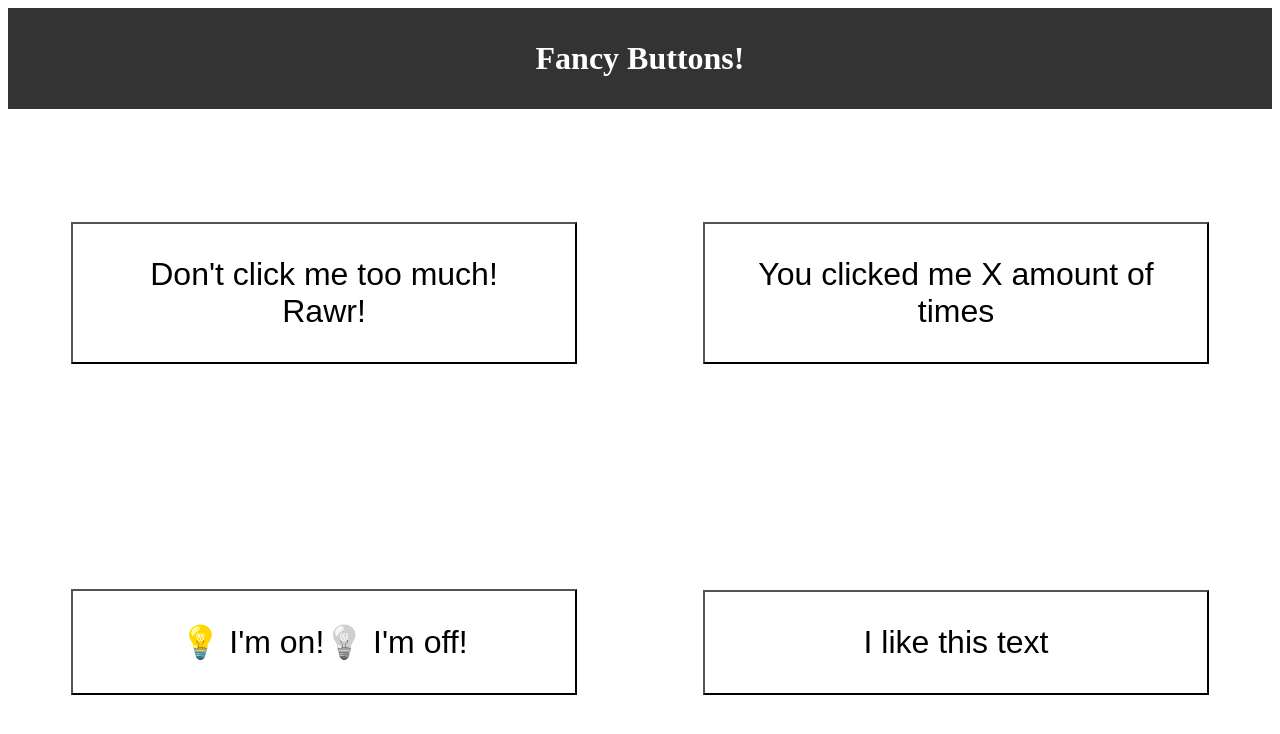
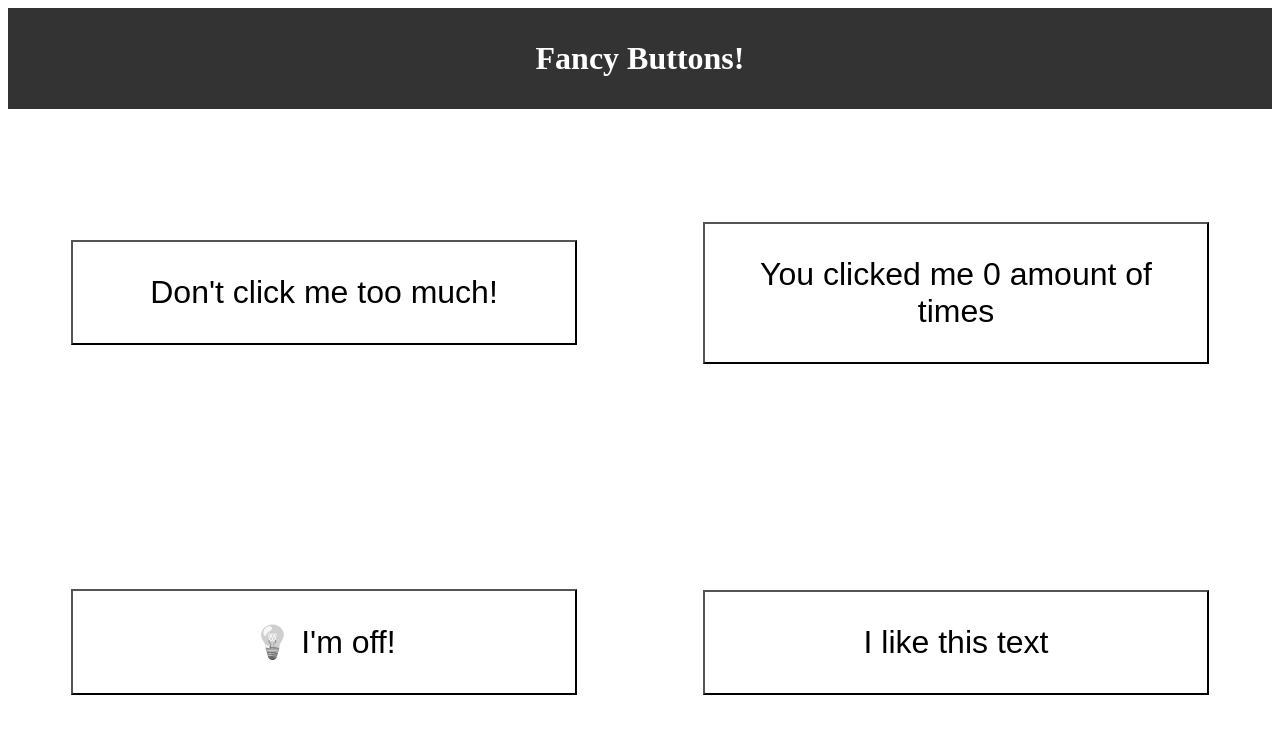
Before and after one commit to john-ngai/fancy-buttons, a React (Create React App) app: page / in a window 1280 px wide. Shown: the top 734 px of the page. Built offline with nearby package versions, Linux system fonts and the light colour scheme.

Commit message:
Initial useState setup

```diff
--- a/src/components/AngryButton.js
+++ b/src/components/AngryButton.js
@@ -1,10 +1,12 @@
 import { useState } from 'react';
 
 function AngryButton() {
+  const [anger, setAnger] = useState(0);
+
   return (
-    <button className="AngryButton">
-    {/* When the threshold is not reached */}<span>Don't click me too much! </span>
-    {/* When the threshold is not reached */}<span>Rawr!</span>
+    <button className="AngryButton" style={ {backgroundColor: `rgba(255,0,0,${anger})`} }>
+    {anger < 1 && <span>Don't click me too much! </span>}
+    {anger > 1 && <span>Rawr!</span>}
     </button>
   );
 }
--- a/src/components/CounterButton.js
+++ b/src/components/CounterButton.js
@@ -1,9 +1,11 @@
 import { useState } from 'react';
 
 function CounterButton() {
+  const [clickAmount, setClickAmount] = useState(0);
+
   return (
     <button className="CounterButton">
-      You clicked me X amount of times
+      You clicked me { clickAmount } amount of times
     </button>
   );
 }
--- a/src/components/LightSwitchButton.js
+++ b/src/components/LightSwitchButton.js
@@ -1,10 +1,12 @@
 import { useState } from 'react';
 
 function LightSwitchButton() {
+  const [light, setLight] = useState('off');
+
   return (
     <button className="LightSwitchButton">
-      {/* When the state is on */}<span><i>💡</i> I'm on!</span>
-      {/* When the state is off */}<span className="off"><i>💡</i> I'm off!</span>
+      {light === 'on' && <span><i>💡</i> I'm on!</span>}
+      {light === 'off' && <span className="off"><i>💡</i> I'm off!</span>}
     </button>
   );
 }
--- a/src/components/TextRepeaterButton.js
+++ b/src/components/TextRepeaterButton.js
@@ -1,9 +1,16 @@
 import { useState } from 'react';
 
 function TextRepeaterButton() {
+  const [repititions, setRepititions] = useState(1);
+
+  const textArray = [];
+  for (let i = 0; i < repititions; i++) {
+    textArray.push(<span key={i}>I like this text</span>)
+  }
+
   return (
     <button className="TextRepeaterButton">
-      <span>I like this text</span>
+      { textArray }
     </button>
   );
 }
```
